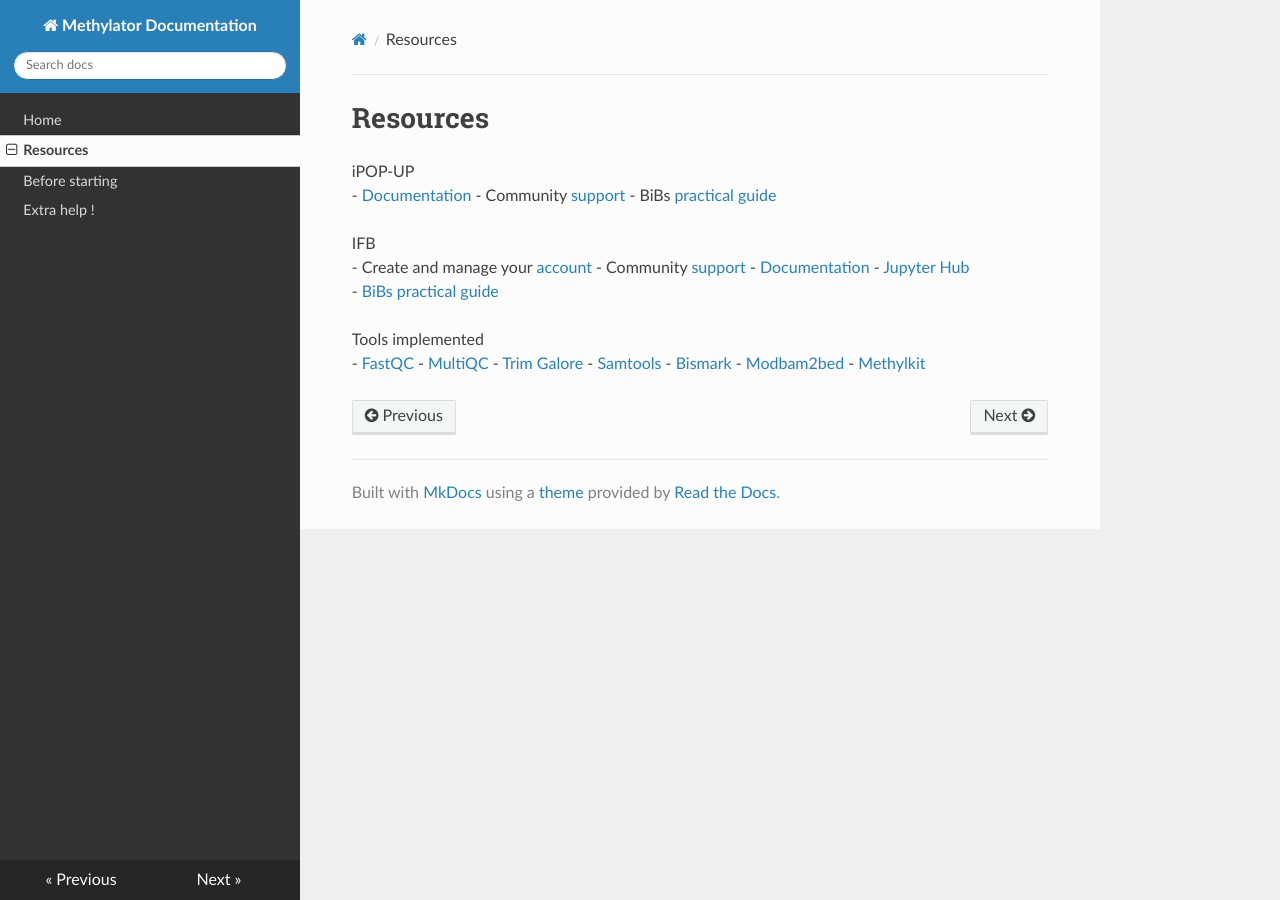
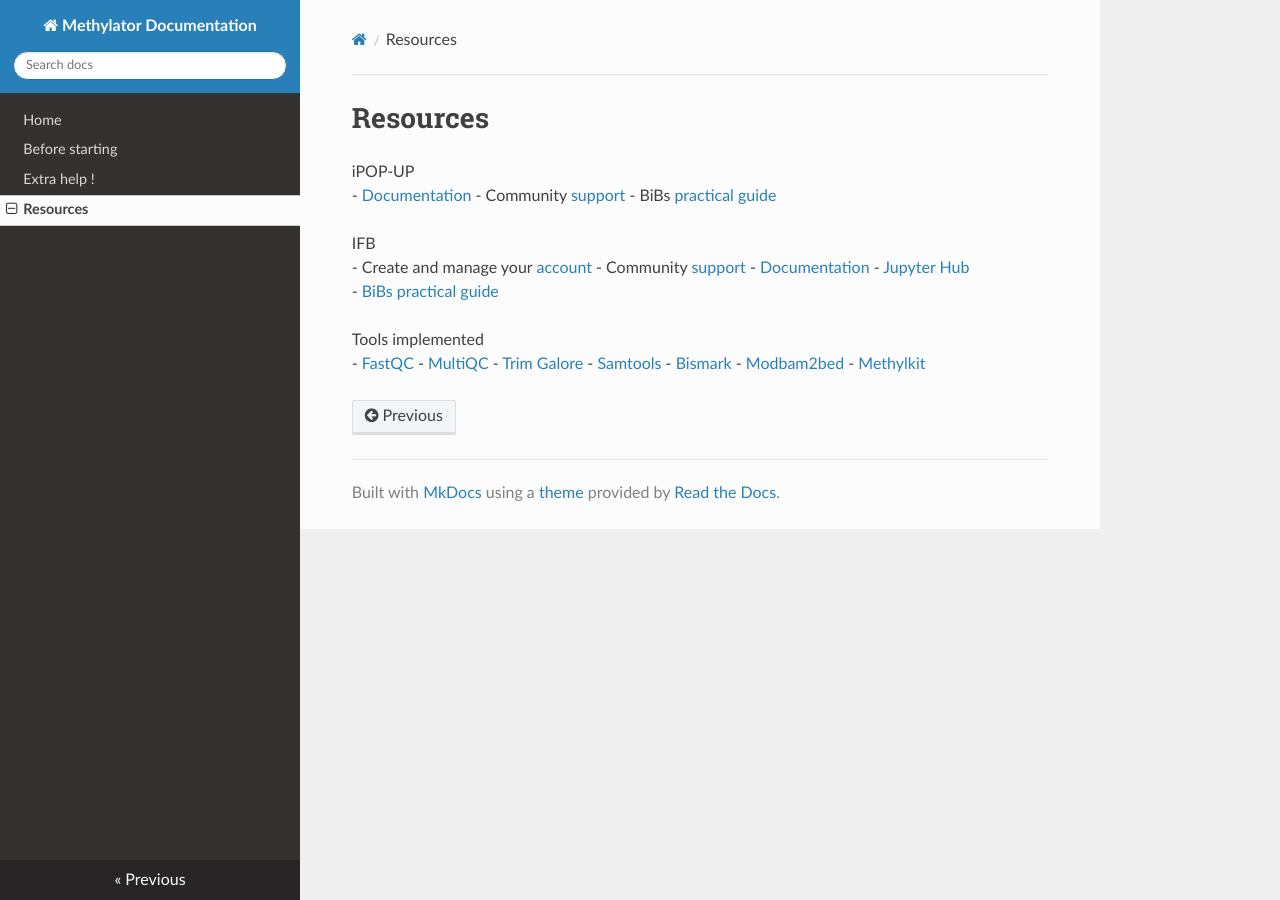
Before and after one commit to parisepigenetics/Methylator-Documentation, an MkDocs documentation site: the page built from docs/resources.md, in a window 1280 px wide. Built offline with MkDocs 1.6.1, drawn with Linux system fonts in a browser that asks for light colours; nearby versions of some CDN libraries; part of the change alters nothing that is shown.

```diff
--- a/mkdocs.yml
+++ b/mkdocs.yml
@@ -1,9 +1,9 @@
 site_name: Methylator Documentation
 nav:
   - Home: index.md
-  - Resources: resources.md
   - Before starting: before_start.md
   - Extra help !: extra_help.md
+  - Resources: resources.md
 markdown_extensions:
   - admonition
 theme:
```
